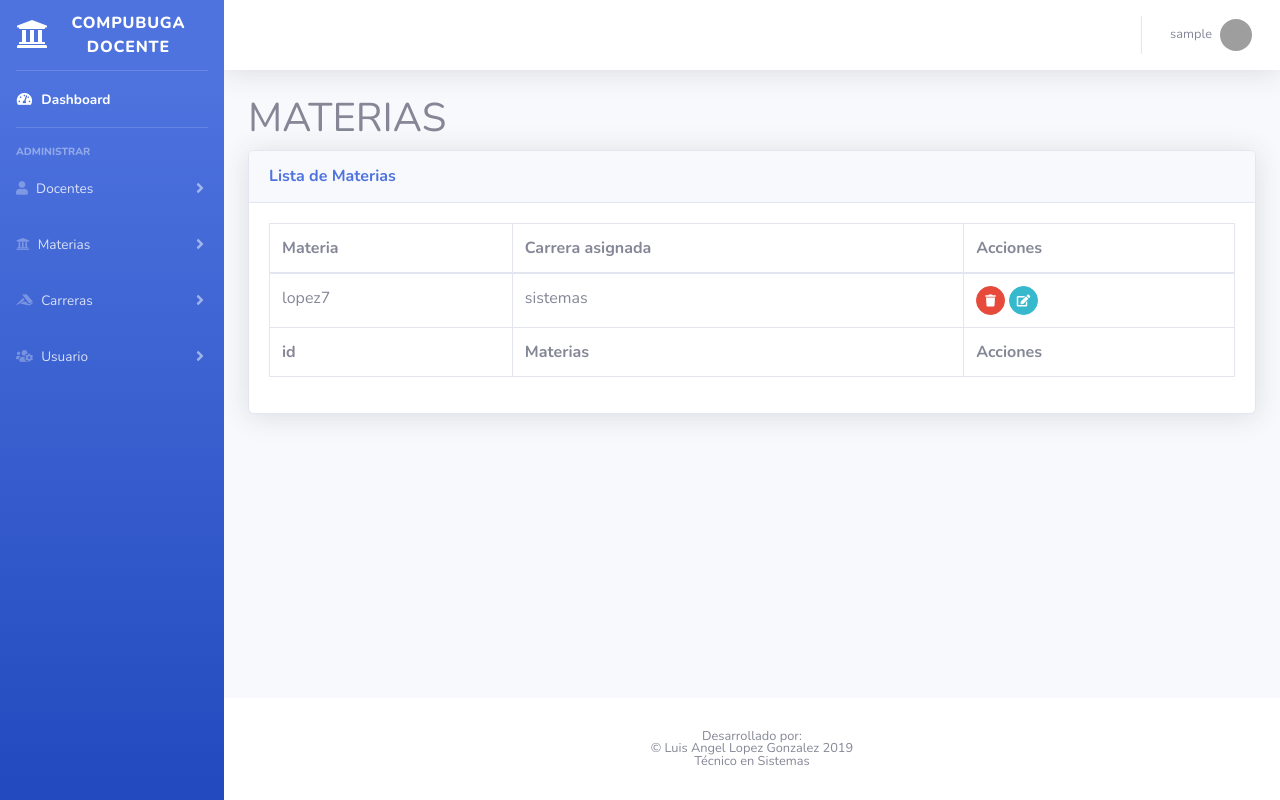
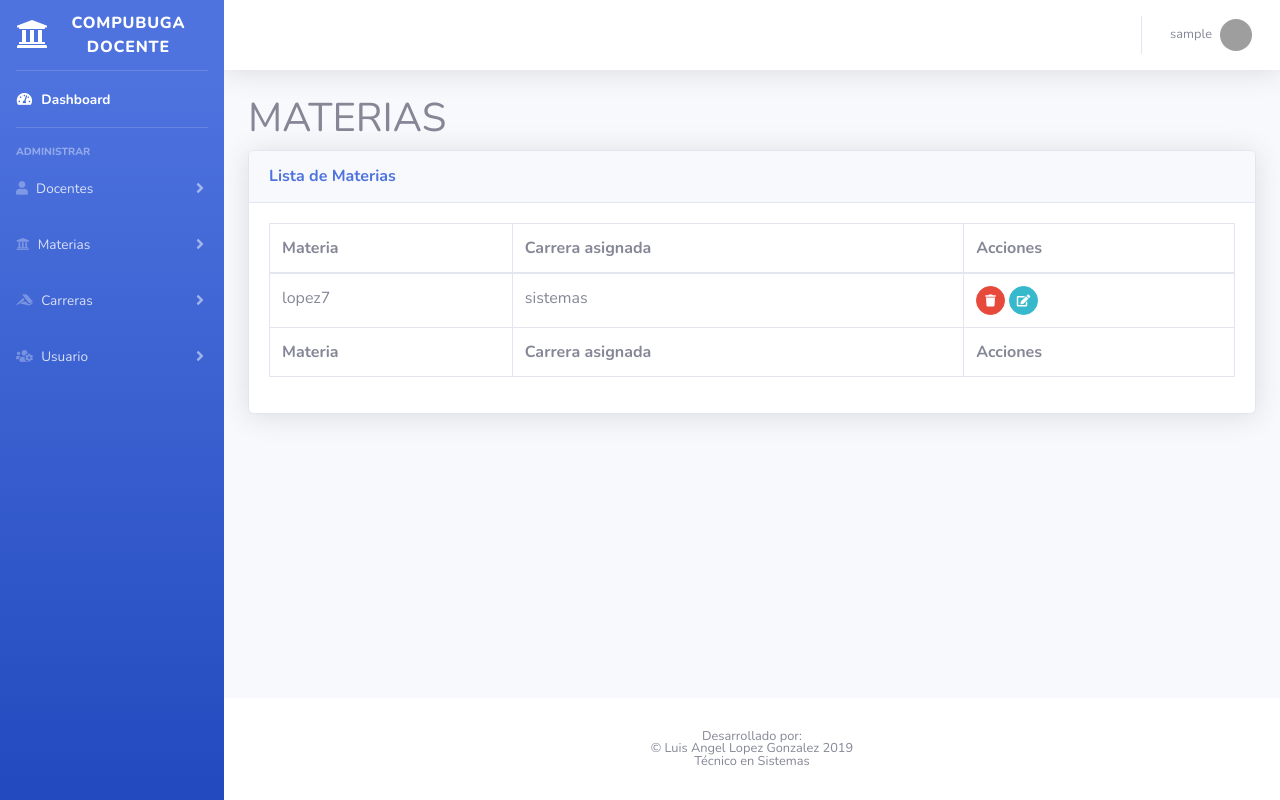
Before and after one commit to blackark7/proyectoCompubuga, a PHP site: page /materias/materiasAdministrarVista.php in a window 1280 px wide. Run offline with PHP 8.4, Linux system fonts and the light colour scheme; the visitor is signed in with stand-in values (Sample User, id 1); data comes from the database, SQL or seed files in the repository; grey boxes are pictures that could not be loaded.

Commit message:
se modifica de todo un poquito

```diff
--- a/materias/materiasAdministrarVista.php
+++ b/materias/materiasAdministrarVista.php
@@ -60,8 +60,8 @@ include_once "../componets/enrutamientoSeguridad.php";
                                         </thead>
                                         <tfoot>
                                             <tr>
-                                                <th>id</th>
-                                                <th>Materias</th>
+                                                <th>Materia</th>
+                                                <th>Carrera asignada</th>
                                                 <th>Acciones</th>
 
                                             </tr>
```
